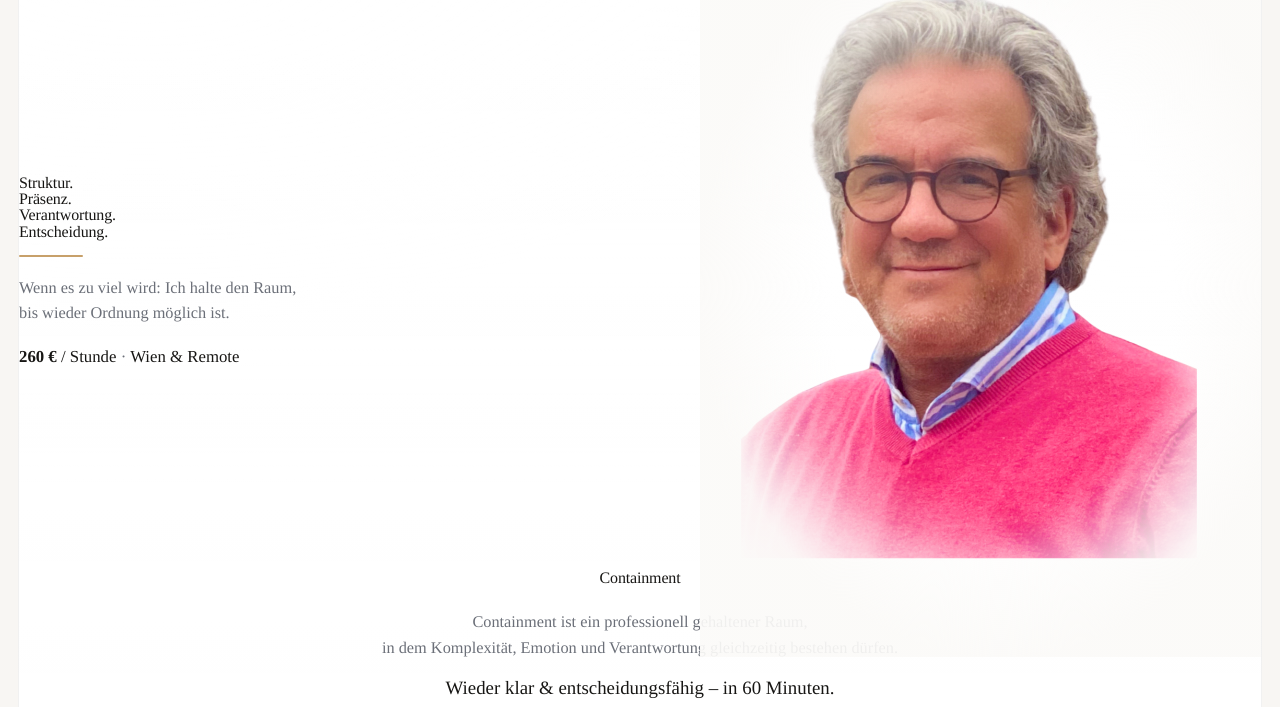
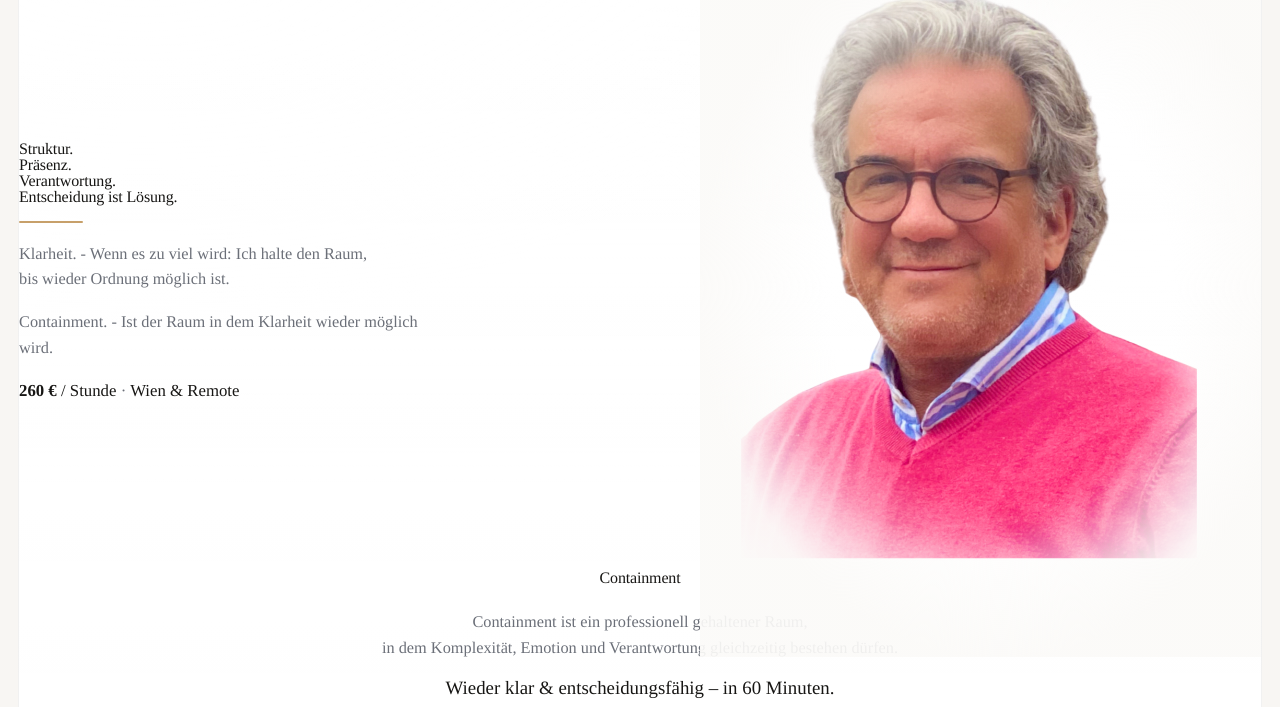
Before and after one commit to nikihager/containment.at, a plain HTML site: page index.html in a window 1280 px wide. Shown: the part 93-800 px from the top of the page. Drawn offline with Linux system fonts and the light colour scheme.

Commit message:
Update index.html

```diff
--- a/index.html
+++ b/index.html
@@ -58,14 +58,16 @@
                 Struktur.<br />
                 Präsenz.<br />
                 Verantwortung.<br />
-                Entscheidung.
+                Entscheidung ist Lösung.
               </h1>
 
               <div class="rule" aria-hidden="true"></div>
 
               <p class="hero__claim">
-                Wenn es zu viel wird: Ich halte den Raum,<br />
+                Klarheit. - Wenn es zu viel wird: Ich halte den Raum,<br />
                 bis wieder Ordnung möglich ist.
+              </p><p class="hero__claim">
+                Containment. - Ist der Raum in dem Klarheit wieder möglich wird.
               </p>
 
               <p class="hero__price">
```
